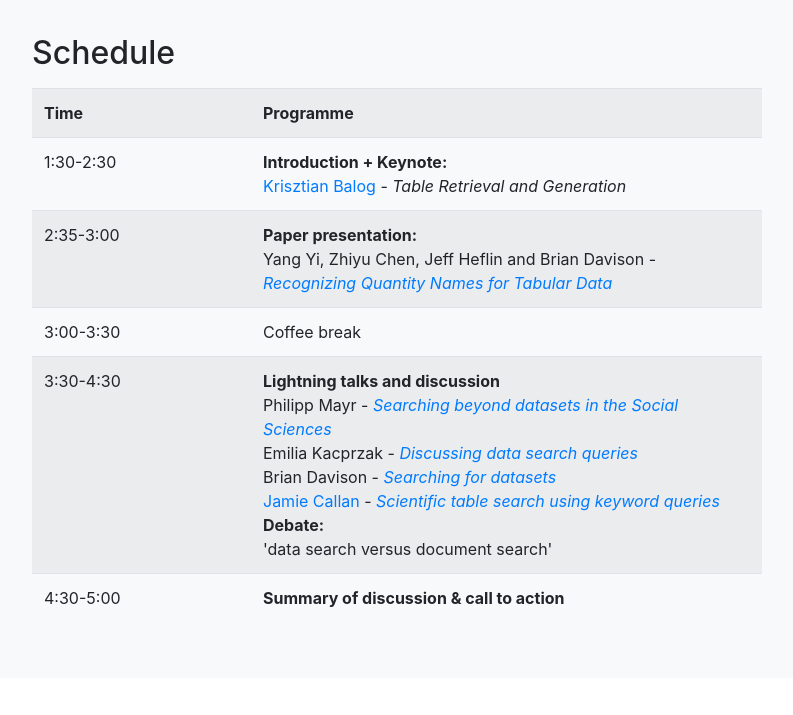
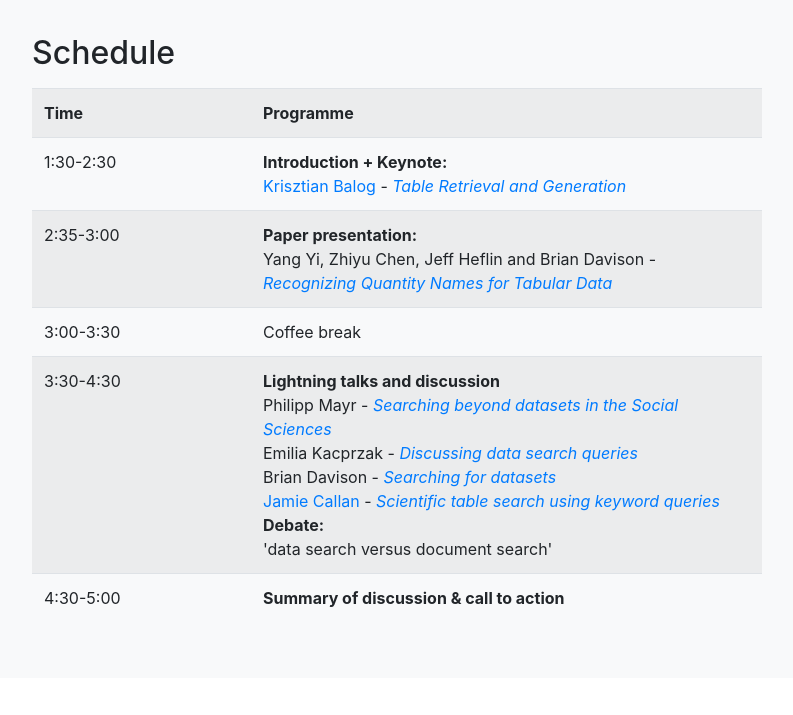
Before and after one commit to datasearch-ws/2018, a plain HTML site: page index.html in a window 1280 px wide. Shown: the part 2660-3375 px from the top of the page, without its empty margins (243-1036 px from the left). Drawn offline with Linux system fonts and the light colour scheme.

Commit message:
slide link update

```diff
--- a/index.html
+++ b/index.html
@@ -179,7 +179,7 @@
                     </tr>
                     <tr>
                       <td>1:30-2:30</td>
-                      <td> <strong>Introduction + Keynote: </strong> <br> <a href="http://krisztianbalog.com/about/">Krisztian Balog</a> - <i> Table Retrieval and Generation </i> </td>
+                      <td> <strong>Introduction + Keynote: </strong> <br> <a href="http://krisztianbalog.com/about/">Krisztian Balog</a> - <i> <a href="https://www.slideshare.net/krisztianbalog/table-retrieval-and-generation"> Table Retrieval and Generation </i> </td>
                     </tr>
                     <tr>
                       <td>2:35-3:00</td>
```
